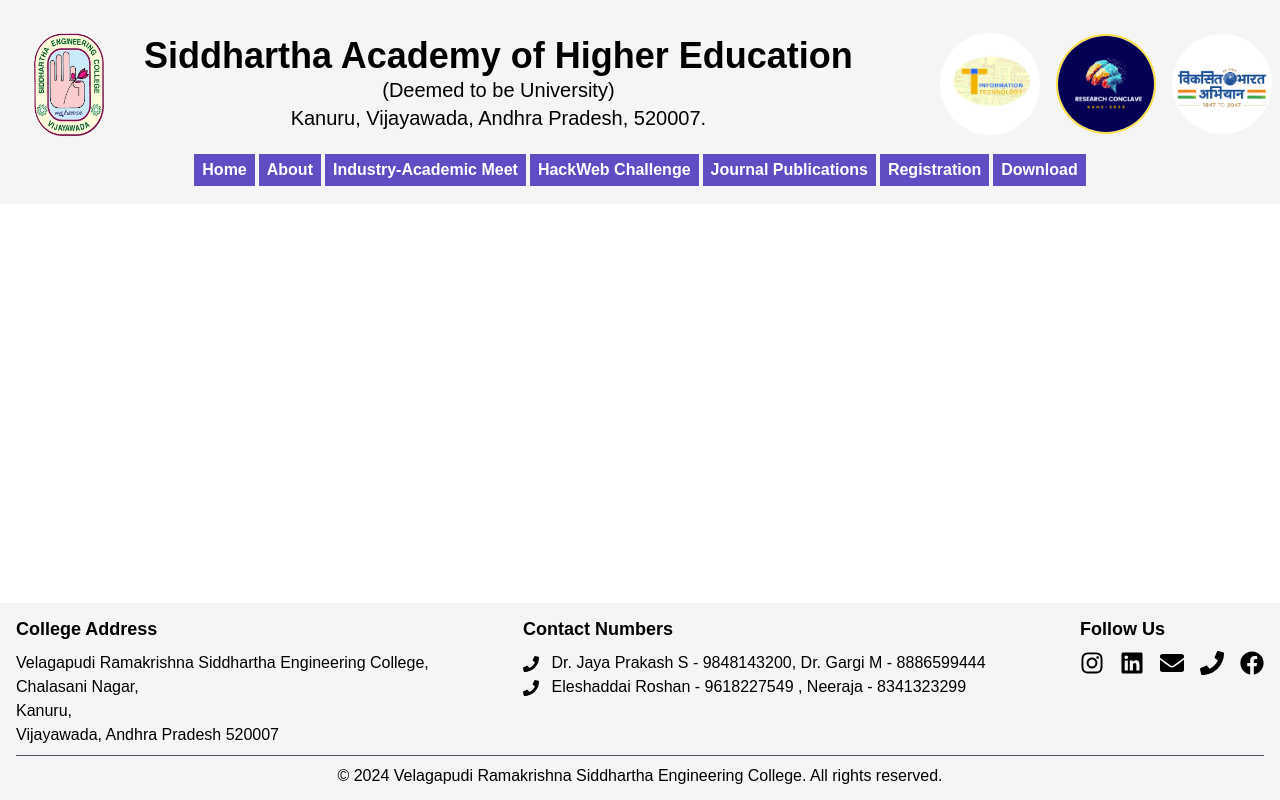
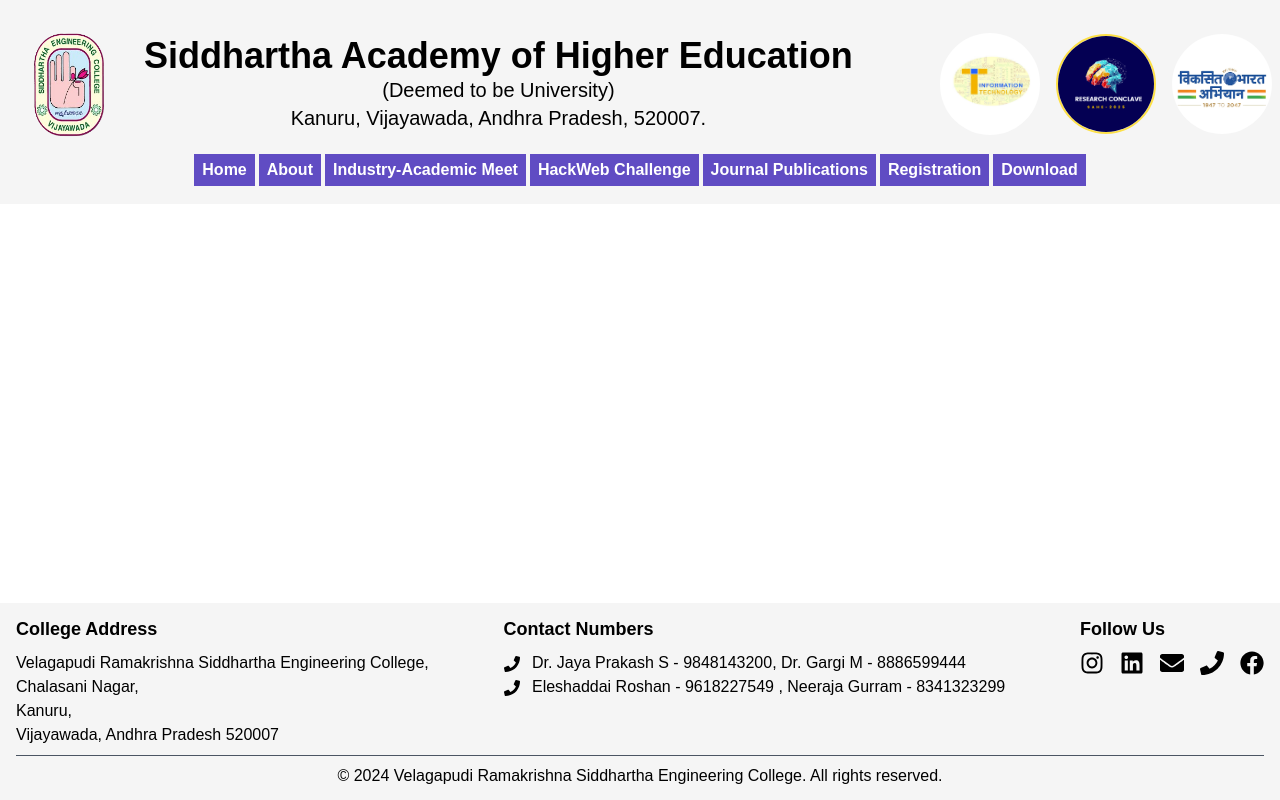
Before and after one commit to roshaneleshaddai/rdconclave, a Next.js app: page /components/footer in a window 1280 px wide. Built offline with nearby package versions, Linux system fonts and the light colour scheme; a web font is replaced by a local one.

Commit message:
Update page.jsx
insta link updated

```diff
--- a/app/components/footer/page.jsx
+++ b/app/components/footer/page.jsx
@@ -17,14 +17,14 @@ const Footer = () => {
           <div className="mb-6 md:mb-0">
             <h2 className="text-lg font-semibold mb-2">Contact Numbers</h2>
             <p><FaPhone className="inline mr-2" /> Dr. Jaya Prakash S - 9848143200, Dr. Gargi M - 8886599444</p>
-            <p><FaPhone className="inline mr-2" /> Eleshaddai Roshan - 9618227549 , Neeraja - 8341323299</p>
+            <p><FaPhone className="inline mr-2" /> Eleshaddai Roshan - 9618227549 , Neeraja Gurram - 8341323299</p>
           </div>
 
           {/* Social Media Links */}
           <div>
             <h2 className="text-lg font-semibold mb-2">Follow Us</h2>
             <div className="flex space-x-4">
-              <a href="https://www.instagram.com/explore/locations/923236832/velagapudi-ramakrishna-siddhartha-engineering-college/" target="_blank" rel="noopener noreferrer">
+              <a href="https://www.instagram.com/research_conclave?igsh=djZhMmsydThidGZj" target="_blank" rel="noopener noreferrer">
                 <FaInstagram className="text-2xl hover:text-gray-400" />
               </a>
               <a href="https://linkedin.com/company/vrsec" target="_blank" rel="noopener noreferrer">
```
